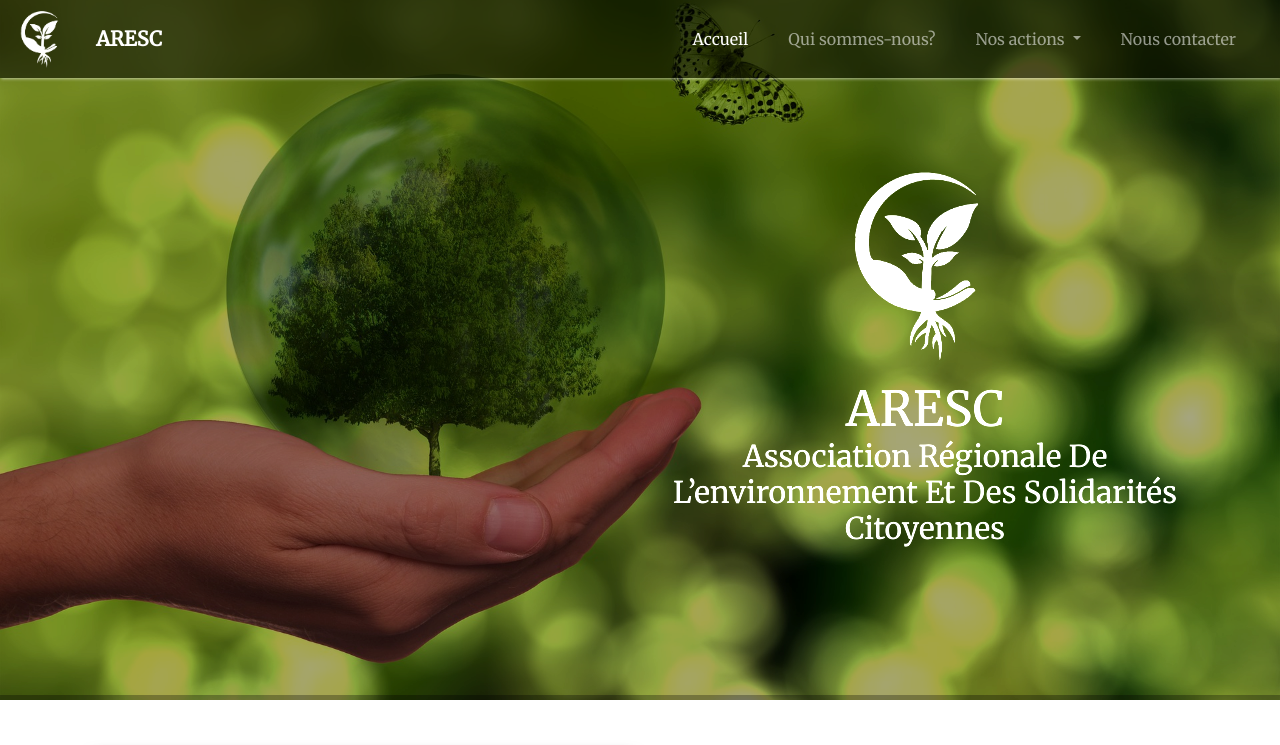
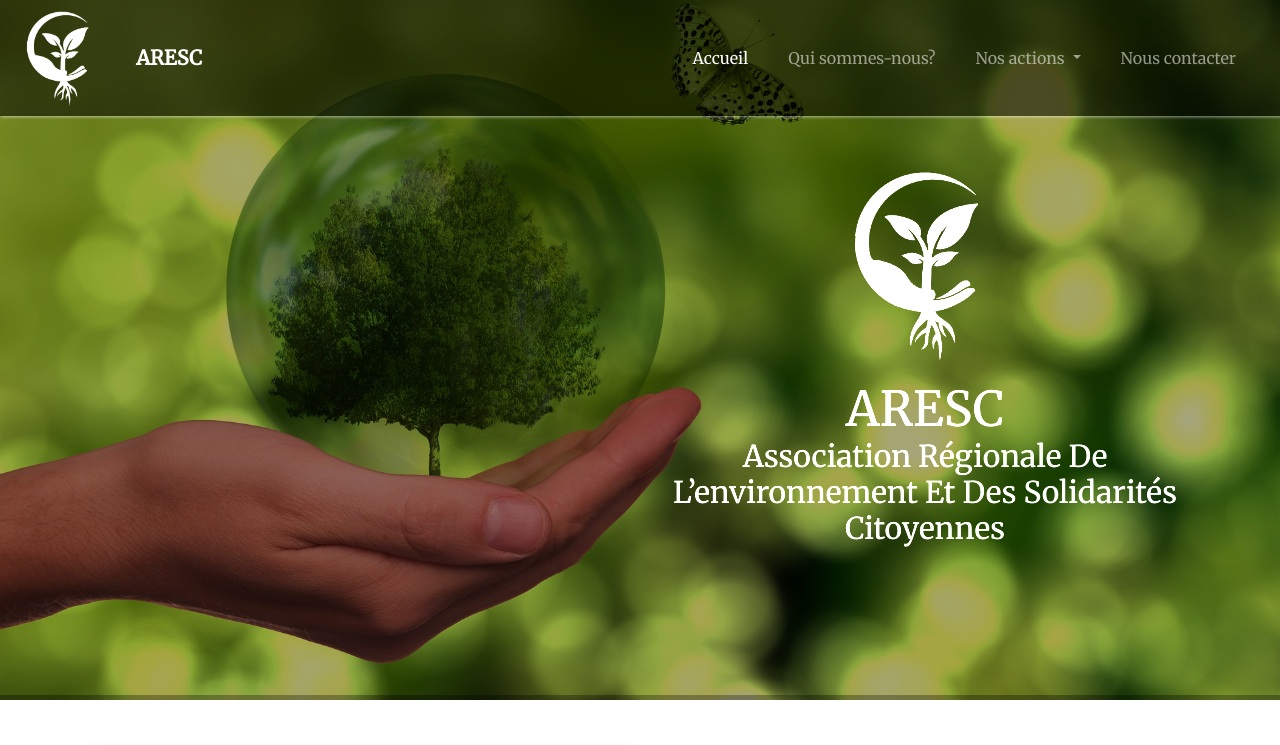
Before and after one commit to MiloudBenba/aresc, a plain HTML site: page index.html in a window 1280 px wide. Shown: the top 745 px of the page. Drawn offline with nearby package versions, Linux system fonts and the light colour scheme.

Commit message:
Update index.html

```diff
--- a/index.html
+++ b/index.html
@@ -21,7 +21,7 @@
     <nav class="cc-navbar navbar navbar-expand-lg position-fixed navbar-dark w-100">
                 <div class="container-fluid">
                   <div class="logo-menu">
-                    <img src="./img/logo_header_white.png" alt="logo aresc" width="60px" height="60px">
+                    <img src="./img/logo_header_white.png" alt="logo aresc" width="100px" height="100px">
                   </div>
                   <a class="navbar-brand text-uppercase fw-bold mx-4 py-3">ARESC</a>
                   <button class="navbar-toggler" type="button" data-bs-toggle="collapse" data-bs-target="#navbarSupportedContent" aria-controls="navbarSupportedContent" aria-expanded="false">
```
